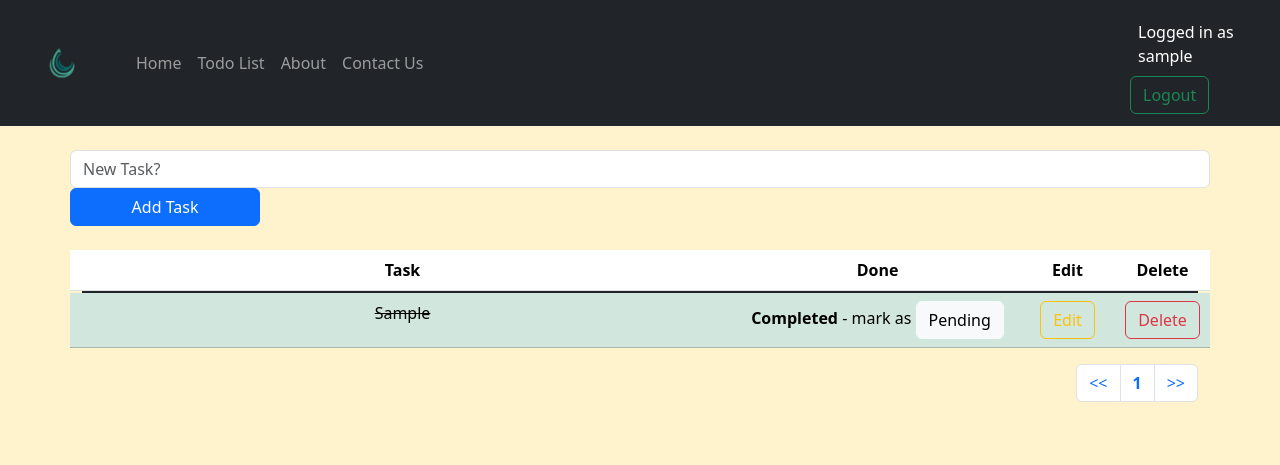
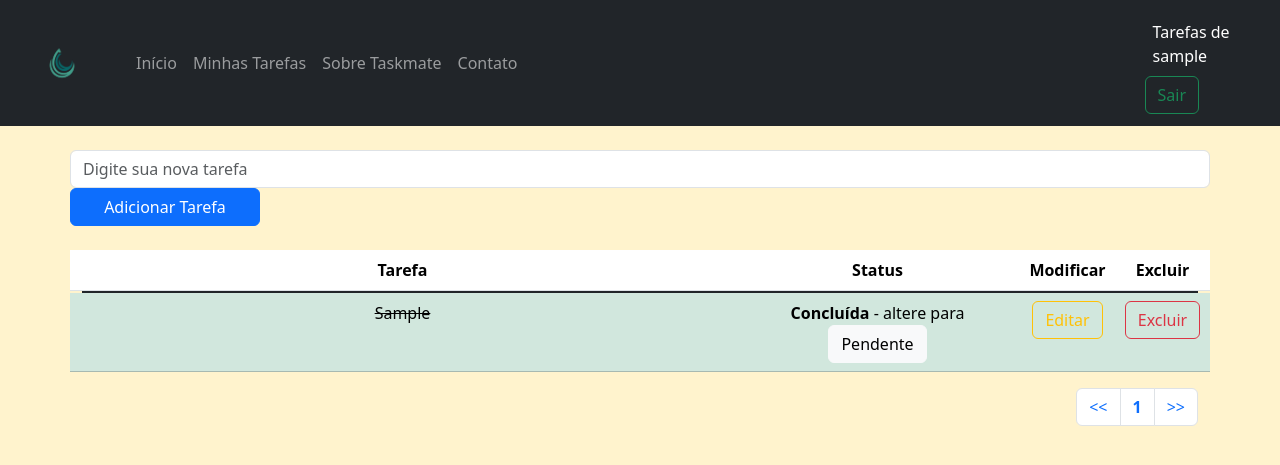
Before and after one commit to cesareisrosa/taskmate, a Django app: page /todolist/ in a window 1280 px wide. Shown: the top 465 px of the page. Run offline with Django 4.2, Linux system fonts and the light colour scheme; a user stored in the database is signed in; tables that the repository leaves empty hold one stand-in row (values such as "Sample post").

Commit message:
Portuguese

```diff
--- a/templates/base.html
+++ b/templates/base.html
@@ -20,10 +20,10 @@
           </button>
           <div class="collapse navbar-collapse" id="navbarNavAltMarkup">
             <div class="navbar-nav">
-            <a class="nav-item nav-link" href="{% url 'index' %}">Home</a>
-              <a class="nav-item nav-link" href="{% url 'todolist' %}">Todo List</a>
-              <a class="nav-item nav-link" href="{% url 'about' %}">About</a>
-              <a class="nav-item nav-link" href="{% url 'contact' %}">Contact Us</a>
+            <a class="nav-item nav-link" href="{% url 'index' %}">Início</a>
+              <a class="nav-item nav-link" href="{% url 'todolist' %}">Minhas Tarefas</a>
+              <a class="nav-item nav-link" href="{% url 'about' %}">Sobre Taskmate</a>
+              <a class="nav-item nav-link" href="{% url 'contact' %}">Contato</a>
 
             </div>
           </div>
@@ -31,18 +31,15 @@
         {% if user.is_authenticated %}
           <div class="form-inline my-2 my-lg-0">
 
-          <div class="p-2 bg-dark text-white"> Logged in as {{ user.username}} </div>
-            <a href="{% url 'logout' %}"> <button class="btn btn-outline-success my-2 my-sm-0" type="submit">Logout</button>
+          <div class="p-2 bg-dark text-white"> Tarefas de {{ user.username}} </div>
+            <a href="{% url 'logout' %}"> <button class="btn btn-outline-success my-2 my-sm-0" type="submit">Sair</button>
             </a>
           </div>
         {% else %}
-        <a href="{% url 'login' %}"> <button class="btn btn-outline-success my-2 my-sm-0" type="submit">Login</button>
+        <a href="{% url 'login' %}"> <button class="btn btn-outline-success my-2 my-sm-0" type="submit">Entrar</button>
         </a>
-
-
-
-
-        <a href="{% url 'register' %}"> <button class="btn btn-primary" type="submit">Register</button>
+      </br>
+        <a href="{% url 'register' %}"> <button class="btn btn-primary" type="submit">Cadastro</button>
         </a>
         {% endif %}
 
--- a/todolist_app/templates/about.html
+++ b/todolist_app/templates/about.html
@@ -1,11 +1,12 @@
 {% extends 'base.html' %}
 
 {% block title %}
-    <title> Todo List Manager - About </title>
+    <title> Sobre Taskmate </title>
 {%  endblock title %}
 
 {% block content %}
 <div class = "container">
-    <h1> {{ about_text}} </h1>
+</br>
+    <h4> {{ about_text}} </h4>
 </div>
 {% endblock content %}
--- a/todolist_app/templates/contact.html
+++ b/todolist_app/templates/contact.html
@@ -1,11 +1,11 @@
 {% extends 'base.html' %}
 
 {% block title %}
-    <title> Todo List Manager - Contact </title>
+    <title> Contact </title>
 {%  endblock title %}
 
 {% block content %}
 <div class = "container">
-    <h1> {{ contact_text}} </h1>
+    <h4> {{ contact_text}} </h4>
 </div>
 {% endblock content %}
--- a/todolist_app/templates/edit.html
+++ b/todolist_app/templates/edit.html
@@ -1,7 +1,7 @@
 {% extends 'base.html' %}
 
 {% block title %}
-<title> Edit Task - Taskmate </title>
+<title> Editar Tarefa - Taskmate </title>
 {% endblock %}
 
 {% block content %}
@@ -14,11 +14,11 @@
         <label class="col-lg-2"></label>
         <input type="text" class="form-control col-lg-6" name="task" placeholder="{{task_obj.task}}" value = "{{task_obj.task}}">
         <input type="hidden" name="done" value = "{{task_obj.done}}">
-        <button type="submit" class="btn btn-primary col-lg-2">Update Task</button>
+        <button type="submit" class="btn btn-primary col-lg-2">Atualizar Tarefa</button>
     </form>
     {% else %}
 
-        <p>Access Restricted,  You're not allowed! </P>
+        <p>Acesso restrito! </P>
 
     {% endif %}
 </div>
--- a/todolist_app/templates/todolist.html
+++ b/todolist_app/templates/todolist.html
@@ -2,7 +2,7 @@
 {% extends 'base.html' %}
 
 {% block title %}
-    <title> Todo List Manager - Welcome</title>
+    <title> Gerenciador de tarefas - bem-vindo! </title>
 {%  endblock title %}
 
 {% block content %}
@@ -22,17 +22,17 @@
 <form method="POST" class="row">
     {% csrf_token %}
     <label class="col-lg-4"></label>
-    <input type="text" class="form-control col-lg-6" name="task" placeholder="New Task?">
-    <button type="submit" class="btn btn-primary col-lg-2">Add Task</button>
+    <input type="text" class="form-control col-lg-6" name="task" placeholder="Digite sua nova tarefa">
+    <button type="submit" class="btn btn-primary col-lg-2">Adicionar Tarefa</button>
 </form>
 </br>
    <table class="table table-hover text-center">
         <thead class="thead-dark">
       <tr class="row">
-        <th class ="col-7">Task</th>
-        <th class ="col-3">Done</th>
-        <th class ="col-1">Edit</th>
-        <th class ="col-1">Delete</th>
+        <th class ="col-7">Tarefa</th>
+        <th class ="col-3">Status</th>
+        <th class ="col-1">Modificar</th>
+        <th class ="col-1">Excluir</th>
       </tr>
     </thead>
     <tbody class="table-group-divider">
@@ -41,16 +41,16 @@
                     {% if obj.done %}
                         <tr class="table-success row">
                             <td class ="col-7"> <del> {{ obj.task }} </del></td>
-                            <td class ="col-3"> <strong> Completed </strong> - mark as <a href="{% url 'check_task' obj.id  %}"> <button type="button" class="btn btn-light">Pending</button> </a> </td>
-                            <td class ="col-1"> <a href="{% url 'edit_task' obj.id  %}"> <button type="button" class="btn btn-outline-warning"> Edit </button></a> </td>
-                            <td class ="col-1"> <a href="{% url 'delete_task' obj.id  %}"> <button type="button" class="btn btn-outline-danger">Delete </button> </a></td>
+                            <td class ="col-3"> <strong> Concluída </strong> - altere para <a href="{% url 'check_task' obj.id  %}"> <button type="button" class="btn btn-light">Pendente</button> </a> </td>
+                            <td class ="col-1"> <a href="{% url 'edit_task' obj.id  %}"> <button type="button" class="btn btn-outline-warning"> Editar </button></a> </td>
+                            <td class ="col-1"> <a href="{% url 'delete_task' obj.id  %}"> <button type="button" class="btn btn-outline-danger">Excluir </button> </a></td>
                         </tr>
                     {% else %}
                         <tr class="row">
                             <td class ="col-7"> {{ obj.task }} </td>
-                            <td class ="col-3"> <strong> Pending </strong> - mark as <a href="{% url 'check_task' obj.id  %}"> <button type="button" class="btn btn-light">Completed</button> </a> </td>
-                            <td class ="col-1"> <a href="{% url 'edit_task' obj.id  %}"> <button type="button" class="btn btn-outline-warning">Edit </button></a> </td>
-                            <td class ="col-1"> <a href="{% url 'delete_task' obj.id  %}"> <button type="button" class="btn btn-outline-danger">Delete </button> </a> </td>
+                            <td class ="col-3"> <strong> Pendente </strong> - altere para <a href="{% url 'check_task' obj.id  %}"> <button type="button" class="btn btn-light">Concluída</button> </a> </td>
+                            <td class ="col-1"> <a href="{% url 'edit_task' obj.id  %}"> <button type="button" class="btn btn-outline-warning">Editar </button></a> </td>
+                            <td class ="col-1"> <a href="{% url 'delete_task' obj.id  %}"> <button type="button" class="btn btn-outline-danger">Excluir </button> </a> </td>
                         </tr>
                     {% endif %}
             {% endfor %}
--- a/todolist_app/views.py
+++ b/todolist_app/views.py
@@ -15,7 +15,7 @@ def todolist(request):
             instance = form.save(commit=False)
             instance.manage = request.user
             instance.save()
-        messages.success(request, ("New Task Added!"))
+        messages.success(request, ("Nova tarefa adicionada!"))
         return redirect('todolist')
     else:
         all_tasks = TaskList.objects.filter(manage=request.user)
@@ -30,7 +30,7 @@ def delete_task(request, task_id):
     if task.manage == request.user:
         task.delete()
     else:
-        messages.error(request, ("Access Restricted,  You're not allowed!"))
+        messages.error(request, ("Acesso restrito!"))
     return redirect('todolist')
 
 @login_required
@@ -39,13 +39,13 @@ def check_task(request, task_id):
     if task.manage == request.user:
         if task.done == False:
                 task.done = True
-                messages.success(request, (task.task + " completed!"))
+                messages.success(request, (task.task + " concluída!"))
         else:
                 task.done = False
-                messages.success(request, (task.task + " pending!"))
+                messages.success(request, (task.task + " pendente!"))
         task.save()
     else:
-        messages.error(request, ("Access Restricted,  You're not allowed!"))
+        messages.error(request, ("Acesso resrtito!"))
 
     return redirect('todolist')
 
@@ -57,7 +57,7 @@ def edit_task(request, task_id):
         form = TaskForm(request.POST or None, instance = task)
         if form.is_valid():
             form.save()
-        messages.success(request, ("Task Edited!"))
+        messages.success(request, ("Tarefa atualizada com sucesso!"))
         return redirect('todolist')
     else:
         task_obj = TaskList.objects.get(pk=task_id)
@@ -66,20 +66,20 @@ def edit_task(request, task_id):
 def index(request):
     context = {
 
-        'index_text': "Welcome to Task Mate",
+        'index_text': "Bem-vindo ao Taskmate",
     }
     return render(request, 'index.html', context)
 
 def contact(request):
     context = {
 
-        'contact_text': "Contact Us",
+        'contact_text': "Faça seu registro.",
     }
     return render(request, 'contact.html', context)
 
 def about(request):
     context = {
 
-        'about_text': "About Taskmate",
+        'about_text': "Taskmate é o seu controle de afazeres diários. Facilmente você pode inserir uma nova tarefa, excluí-la, dá-la como concluída ou colocá-la novamente como pendente.",
     }
     return render(request, 'about.html', context)
--- a/users_app/templates/login.html
+++ b/users_app/templates/login.html
@@ -9,7 +9,7 @@
 <div class = "container">
 </br>
 
-    <h2> Login on TaskMate </h2>
+    <h2> Entrar no TaskMate </h2>
         {%if messages %}
             {%for message in messages %}
                 <div class="alert alert-warning alert-dismissible fade show" role="alert">
--- a/users_app/templates/logout.html
+++ b/users_app/templates/logout.html
@@ -2,14 +2,14 @@
 {% load crispy_forms_tags %}
 
 {% block title %}
-    <title> Logout </title>
+    <title> Sair </title>
 {%  endblock title %}
 
 {% block content %}
 <div class = "container">
 </br>
 
-    <h4> Logged Out of TaskMate, thanks for being with us!</h2>
+    <h4> Você saiu de taskmate, obrigado por estar conosco!</h2>
 
 </div>
 {% endblock content %}
--- a/users_app/templates/register.html
+++ b/users_app/templates/register.html
@@ -2,14 +2,14 @@
 {% load crispy_forms_tags %}
 
 {% block title %}
-    <title> Register </title>
+    <title> Cadastre-se </title>
 {%  endblock title %}
 
 {% block content %}
 <div class = "container">
 </br>
 
-    <h2> Register on TaskMate </h2>
+    <h2>Cadastre-se no Taskmate </h2>
         {%if messages %}
             {%for message in messages %}
                 <div class="alert alert-warning alert-dismissible fade show" role="alert">
@@ -25,7 +25,7 @@
         {% csrf_token %}
         {{ register_form|crispy }}
 
-    <button class="btn btn-primary mb-5" type="submit">Register</button>
+    <button class="btn btn-primary mb-5" type="submit">Cadastre-se</button>
     </form>
 </div>
 {% endblock content %}
--- a/users_app/views.py
+++ b/users_app/views.py
@@ -9,7 +9,7 @@ def register(request):
         register_form= CustomRegisterForm(request.POST)
         if register_form.is_valid():
             register_form.save()
-            messages.success(request, ("New User Account Created, Login To Get Started!"))
+            messages.success(request, ("Nova conta criada, entre para iniciar!"))
             return redirect('register')
 
 
```
Also changed, not shown: todolist_app/templates/index.html (+5 -5 lines).
